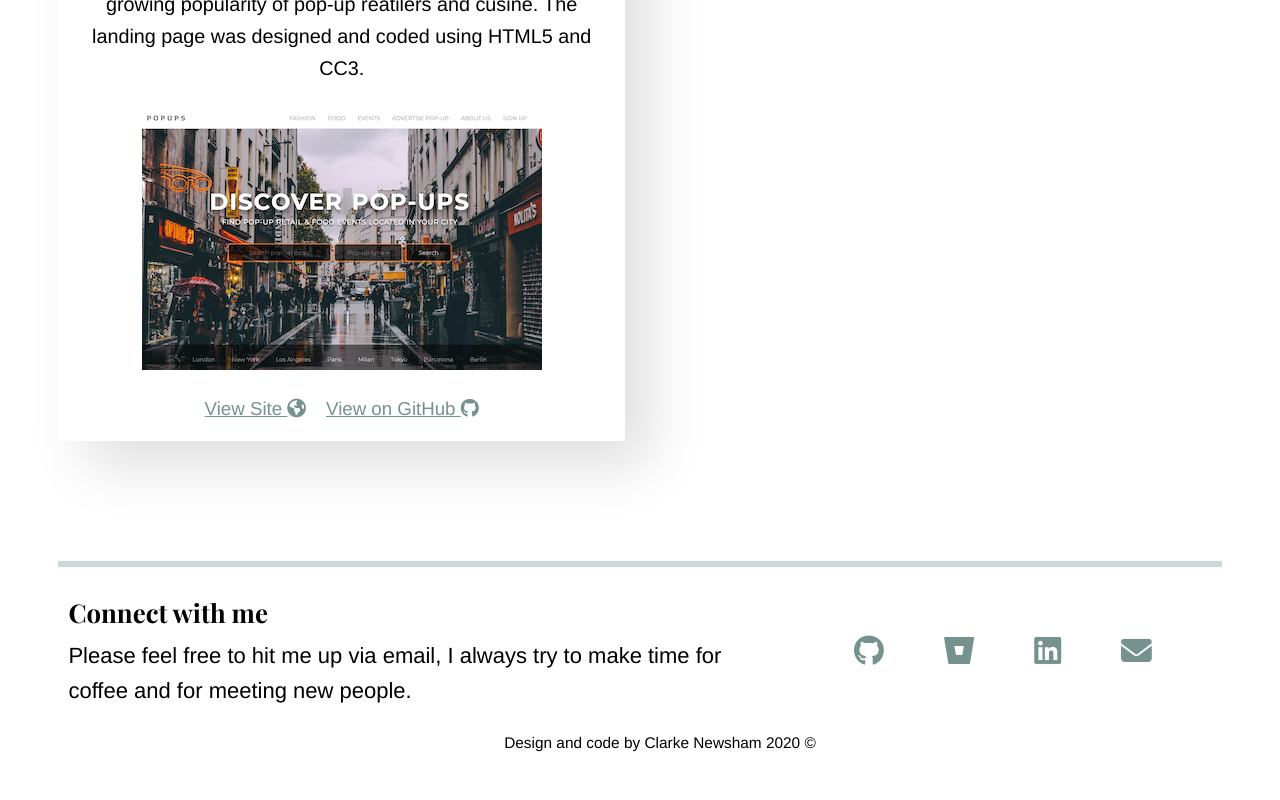
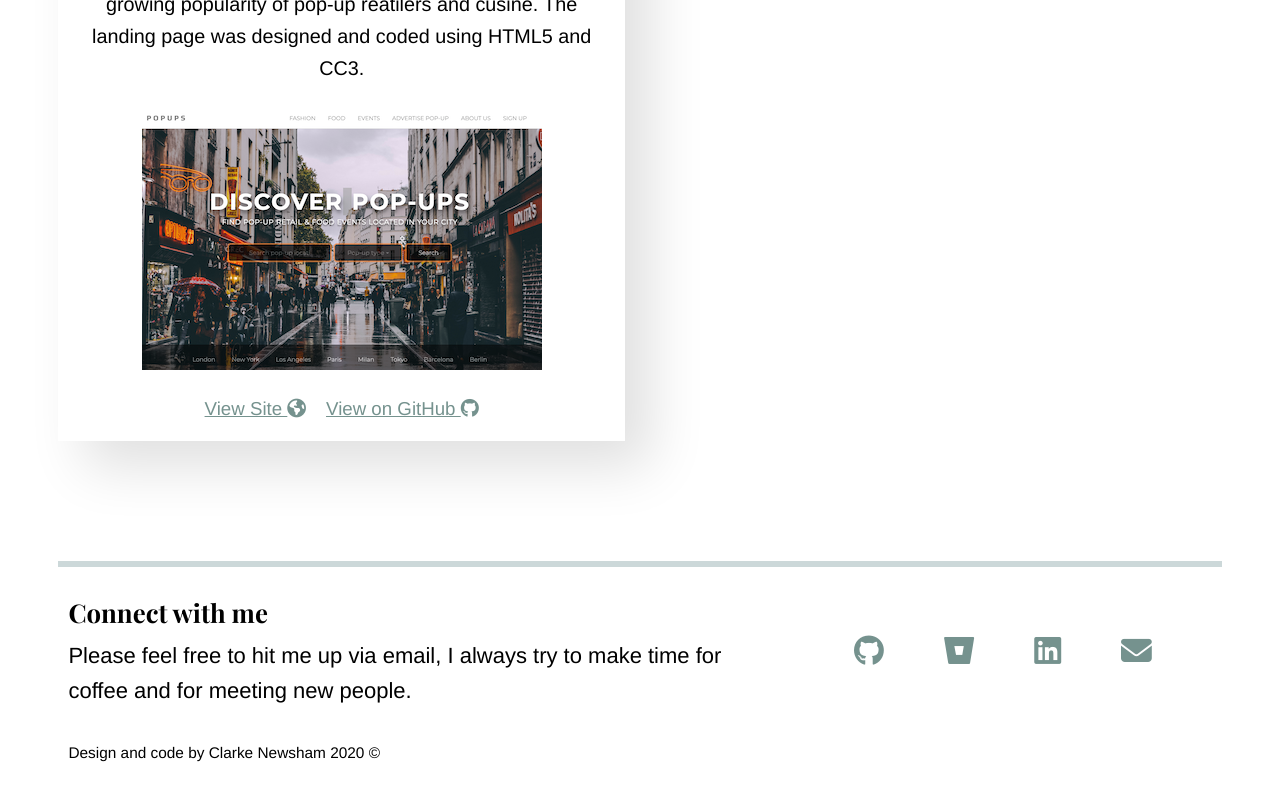
Before and after one commit to clarkenewsh/portfolio-site, a Vue app: page / in a window 1280 px wide. Shown: the part 4419-5219 px from the top of the page. Built offline with nearby package versions, Linux system fonts and the light colour scheme.

Commit message:
footer copyright

```diff
--- a/src/components/Footer.vue
+++ b/src/components/Footer.vue
@@ -57,7 +57,6 @@
     font-size: 70%;
     align-items: baseline;
     text-align: center;
-
   }
 
   @media only screen and (min-width: 768px) {
@@ -71,6 +70,8 @@
     .copyright {
       grid-column: 1/-1;
       grid-row: 2;
+      text-align: left;
+      padding: 10px 0px;
     }
 
     footer ul {
```
